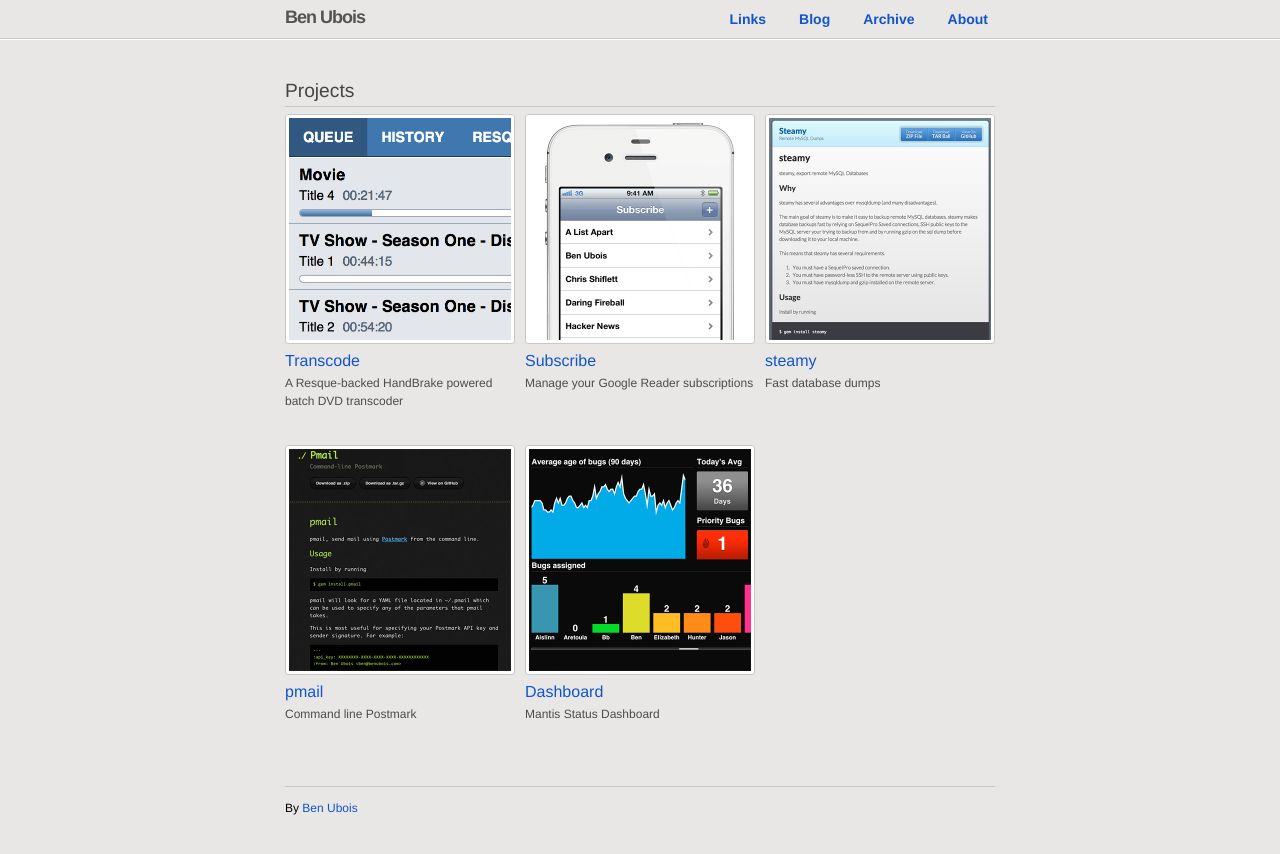
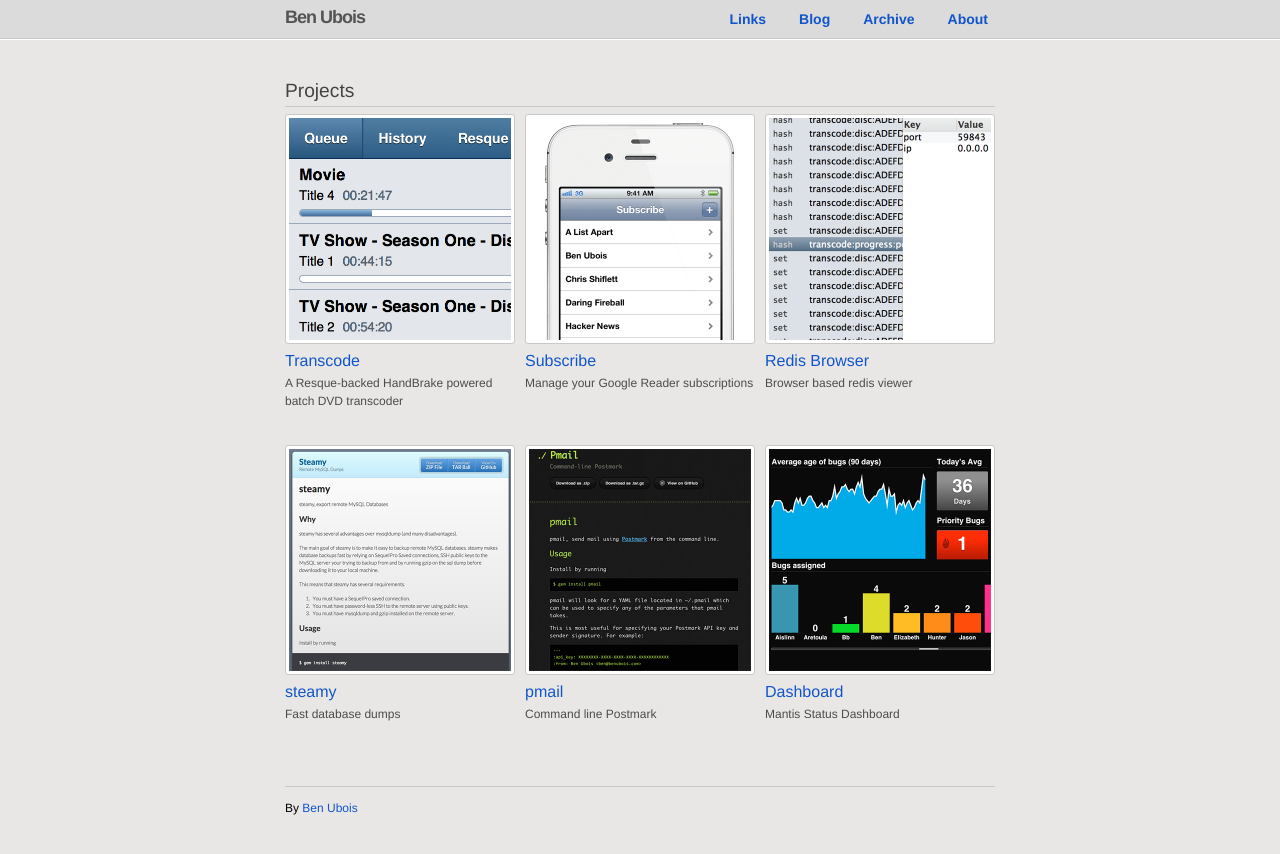
Before and after one commit to benubois/benubois.github.com, a Jekyll site: the page built from index.html, in a window 1280 px wide. Shown: the top 854 px of the page. Built offline with Jekyll 4.4.1, drawn with Linux system fonts in a browser that asks for light colours; Markdown is read by kramdown in place of the engine named in the settings.

Commit message:
Added Redis Browser. Style tweaks.

```diff
--- a/css/master.css
+++ b/css/master.css
@@ -144,6 +144,7 @@
 	border-bottom: 1px solid #cac8c6;
 	padding: 8px 0;
 	line-height: 1;
+	background-color: #DBDBDB;
 }
 header p {
 	margin-bottom: 0;
--- a/index.html
+++ b/index.html
@@ -20,13 +20,20 @@
 	<p class="subtitle">Manage your Google Reader subscriptions</p>
 </div>
 <div class="span-6 project last">
+	<a href="https://github.com/benubois/redis-browser">
+		<img src="/img/project_redis_browser.png" width="222" height="222" class="tile" />
+		<span class="title">Redis Browser</span>
+	</a>
+	<p class="subtitle">Browser based redis viewer</p>
+</div>
+<hr class="space" />
+<div class="span-6 project">
 	<a href="https://github.com/benubois/steamy">
 		<img src="/img/project_steamy.png?v=3" width="222" height="222" class="tile" />
 		<span class="title">steamy</span>
 	</a>
 	<p class="subtitle">Fast database dumps</p>
 </div>
-<hr class="space" />
 <div class="span-6 project">
 	<a href="https://github.com/benubois/pmail">
 		<img src="/img/project_pmail.png?v=3" width="222" height="222" class="tile" />
@@ -34,7 +41,7 @@
 	</a>
 	<p class="subtitle">Command line Postmark</p>
 </div>
-<div class="span-6 project">
+<div class="span-6 project last">
 	<a href="https://github.com/flickerbox/dashboard">
 		<img src="/img/project_dashboard.png?v=2" width="222" height="222" class="tile" />
 		<span class="title">Dashboard</span>
```
Also changed, not shown: img/project_redis_browser.png (added), img/project_transcode.png.
